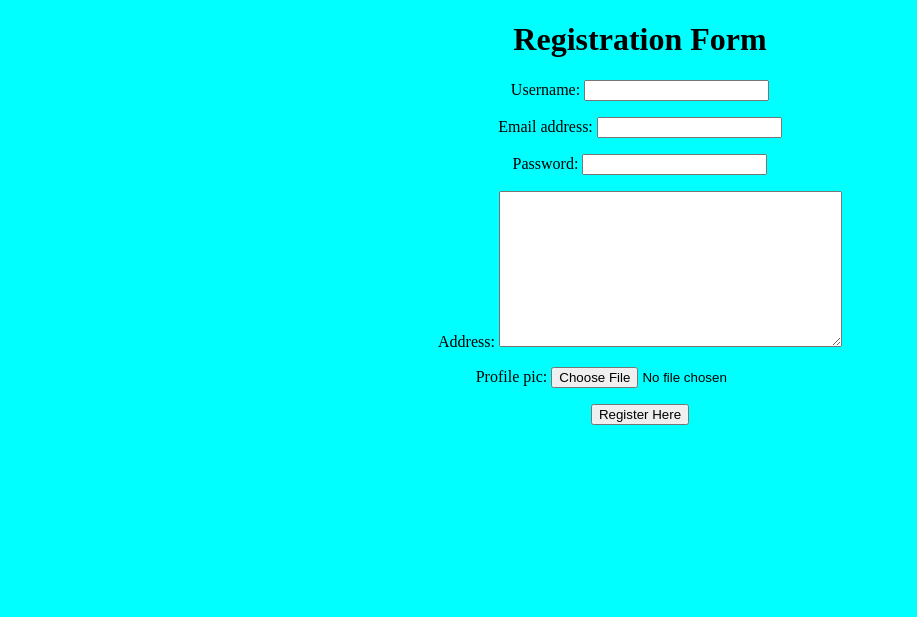
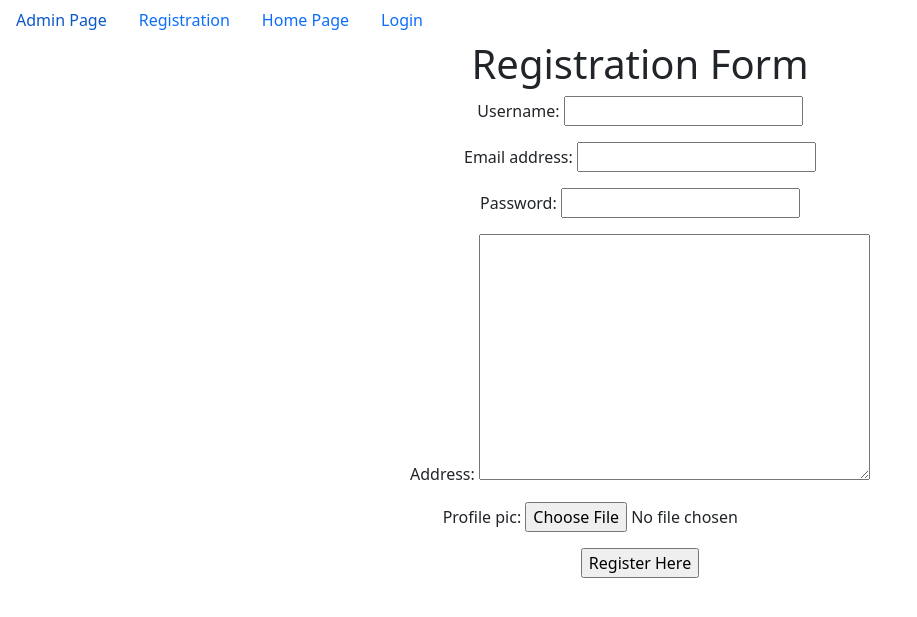
Before and after one commit to kavya2854/User_Registration_Process, a Django app: page /Registration/ in a window 1280 px wide. Shown: the top 617 px of the page, without its empty margins (0-917 px from the left). Run offline with Django 4.2, Linux system fonts and the light colour scheme.

Commit message:
first commit

```diff
--- a/app/models.py
+++ b/app/models.py
@@ -7,4 +7,4 @@ class Profile(models.Model):
     Profile_pic = models.ImageField()
 
     def __str__(self):
-        return self.username
+        return self.username.username
--- a/app/views.py
+++ b/app/views.py
@@ -1,7 +1,11 @@
 from django.shortcuts import render
 from app.forms import *
-from django.http import HttpResponse
+from django.http import HttpResponse,HttpResponseRedirect
 from django.core.mail import send_mail
+from django.urls import reverse
+from django.contrib.auth import authenticate,login,logout
+from django.contrib.auth.decorators import login_required
+from app.models import *
 # Create your views here.
 def Registration(request):
     UFO = UserForm()
@@ -27,3 +31,38 @@ def Registration(request):
         else:
             return HttpResponse('Invalid Data')
     return render(request,'Registration.html',d)
+
+def home(request):
+    if request.session.get('username'):
+        un = request.session.get('username')
+        d ={'username':un}
+        return render(request,'home.html',d)
+    return render(request,'home.html')
+
+
+def user_login(request):
+    if request.method == 'POST':
+        un = request.POST['un']
+        pw = request.POST['pw']
+        AUO = authenticate(username = un, password = pw)
+        if AUO and AUO.is_active:
+            login(request, AUO)
+            request.session['username'] = un
+            return HttpResponseRedirect(reverse('home'))
+        else:
+            return HttpResponse('Invalid Crenditials')
+
+    return render(request,'user_login.html')
+
+@login_required
+def user_logout(request):
+    logout(request)
+    return HttpResponseRedirect(reverse('home'))
+
+@login_required
+def display_profile(request):
+    un = request.session.get('username')
+    UO = User.objects.get(username = un)
+    PO = Profile.objects.get(username = UO)
+    d = {'user':UO, 'profile':PO}
+    return render(request,'display_profile.html',d)
--- a/templates/Registration.html
+++ b/templates/Registration.html
@@ -1,19 +1,13 @@
-<!DOCTYPE html>
-<html lang="en">
-<head>
-    <meta charset="UTF-8">
-    <meta name="viewport" content="width=device-width, initial-scale=1.0">
-    <title>Document</title>
-</head>
-<body style="background-color: aqua;">
+{% extends 'parent.html' %}
+
+{% block body_block %}
 <center>
     <h1>Registration Form</h1>
-        <form method="POST" enctype="multipart/form-data">
+    <form  method="POST">
         {% csrf_token %}
             {{user.as_p}}
             {{profile.as_p}}
         <input type="submit" value="Register Here">
     </form>
 </center>
-</body>
-</html>
+{% endblock %}
--- /dev/null
+++ b/templates/parent.html
@@ -0,0 +1,43 @@
+<!doctype html>
+<html lang="en">
+  <head>
+    <!-- Required meta tags -->
+    <meta charset="utf-8">
+    <meta name="viewport" content="width=device-width, initial-scale=1">
+
+    <!-- Bootstrap CSS -->
+    <link href="https://cdn.jsdelivr.net/npm/bootstrap@5.0.2/dist/css/bootstrap.min.css" rel="stylesheet" integrity="sha384-EVSTQN3/azprG1Anm3QDgpJLIm9Nao0Yz1ztcQTwFspd3yD65VohhpuuCOmLASjC" crossorigin="anonymous">
+    {% block title %}
+    <title>Hello, world!</title>
+    {% endblock %}
+
+  </head>
+  <body>
+  <nav class="nav">
+      <a href="{% url 'admin:index' %}" class="nav-link">Admin Page</a>
+      <a href="{% url 'Registration' %}" class="nav-link">Registration</a>
+      <a href="{% url 'home' %}" class="nav-link">Home Page</a>
+
+      {% if user.is_authenticated %}
+      <a href="{% url 'display_profile' %}" class="nav-link">Profile</a>
+      <a href="{% url 'user_logout' %}" class="nav-link">User Logout</a>
+      {% else %}
+      <a href="{% url 'user_login' %}" class="nav-link">Login</a>
+      {% endif %}
+  </nav>
+
+    <!-- Optional JavaScript; choose one of the two! -->
+
+    <!-- Option 1: Bootstrap Bundle with Popper -->
+    <script src="https://cdn.jsdelivr.net/npm/bootstrap@5.0.2/dist/js/bootstrap.bundle.min.js" integrity="sha384-MrcW6ZMFYlzcLA8Nl+NtUVF0sA7MsXsP1UyJoMp4YLEuNSfAP+JcXn/tWtIaxVXM" crossorigin="anonymous"></script>
+
+    <!-- Option 2: Separate Popper and Bootstrap JS -->
+    <!--
+    <script src="https://cdn.jsdelivr.net/npm/@popperjs/core@2.9.2/dist/umd/popper.min.js" integrity="sha384-IQsoLXl5PILFhosVNubq5LC7Qb9DXgDA9i+tQ8Zj3iwWAwPtgFTxbJ8NT4GN1R8p" crossorigin="anonymous"></script>
+    <script src="https://cdn.jsdelivr.net/npm/bootstrap@5.0.2/dist/js/bootstrap.min.js" integrity="sha384-cVKIPhGWiC2Al4u+LWgxfKTRIcfu0JTxR+EQDz/bgldoEyl4H0zUF0QKbrJ0EcQF" crossorigin="anonymous"></script>
+    -->
+
+    {% block body_block %}
+    {% endblock %}
+  </body>
+</html>
--- a/user_registration/urls.py
+++ b/user_registration/urls.py
@@ -22,4 +22,9 @@ from django.conf import settings
 urlpatterns = [
     path('admin/', admin.site.urls),
     path('Registration/',Registration,name='Registration'),
+    path('home/',home,name='home'),
+    path('user_login/',user_login,name='user_login'),
+    path('user_logout/',user_logout,name='user_logout'),
+    path('display_profile/',display_profile,name='display_profile'),
+
 ]+ static(settings.MEDIA_URL, document_root = settings.MEDIA_ROOT)
```
Also changed, not shown: templates/display_profile.html (added, +16 -0 lines), templates/home.html (added, +15 -0 lines), templates/user_login.html (added, +21 -0 lines), db.sqlite3. Lines whose indentation alone changed are shown as unchanged.
